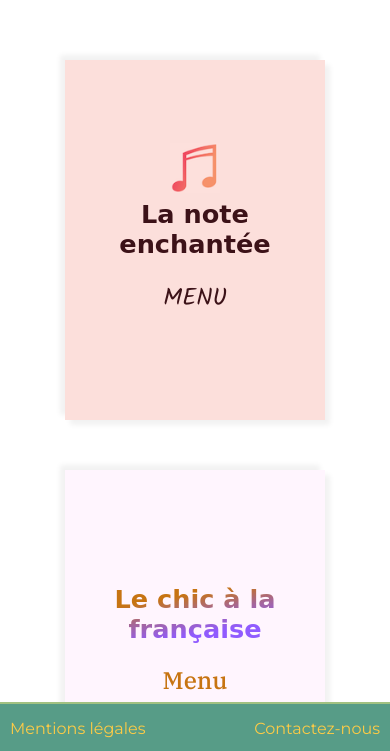
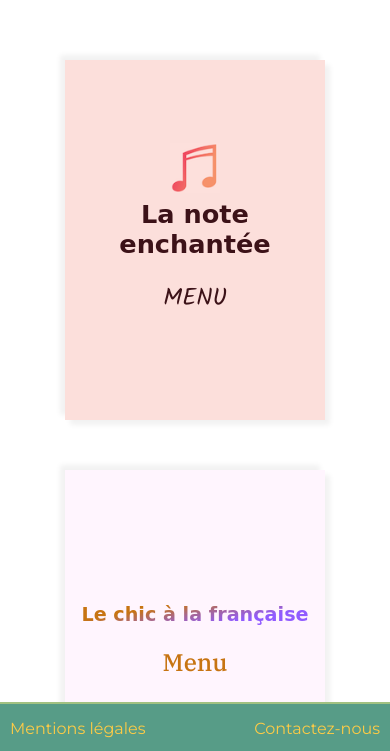
Before and after one commit to meliamzz/Projet3, a plain HTML site: page index.html in a window 390 px wide. Shown: the part 91-842 px from the top of the page. Drawn offline with nearby package versions, Linux system fonts and the light colour scheme; a web font is replaced by a local one.

Commit message:
màj police menu 2 version mobile

```diff
--- a/Layouts/_forms.scss
+++ b/Layouts/_forms.scss
@@ -7,7 +7,3 @@ body {
 a {
     text-decoration: none;
 }
-
-main {
-	margin-bottom: 100px;
-}
--- a/Utils/_variables.scss
+++ b/Utils/_variables.scss
@@ -104,7 +104,7 @@ $menuParams: (
 
 		),
 		mobile: (
-			font-size-accueil-primary: 1.6em,
+			font-size-accueil-primary: 1.2em,
 			font-size-accueil-secondary: 1.5em,
 			font-size-menu-food: 0.7em,
 			font-size-menu-course: 0.7em,
--- /dev/null
+++ b/mentions.scss
@@ -0,0 +1,9 @@
+@import "../Utils/mixins";
+@import "../Utils/variables";
+@import "../Layouts/header";
+@import "../Layouts/footer";
+@import "../Layouts/forms";
+
+main {
+	margin-bottom: 100px;
+	}
```
Also changed, not shown: style.css, 1 other file.
